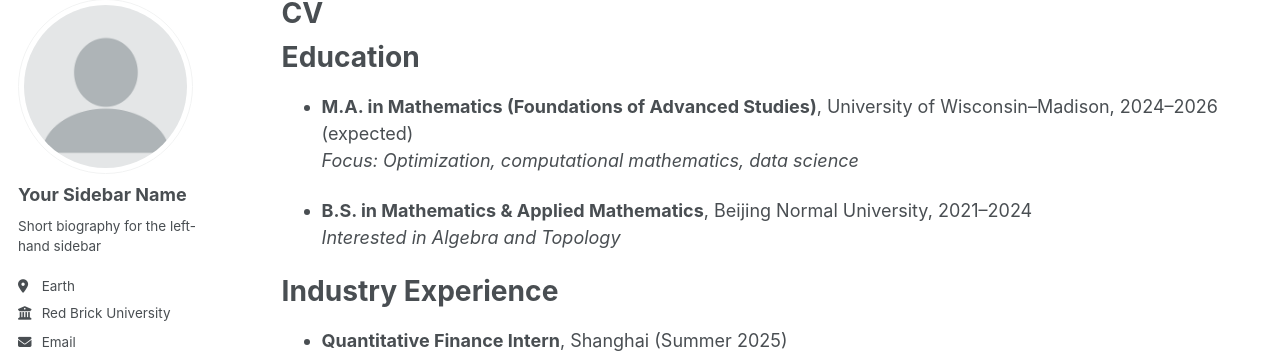
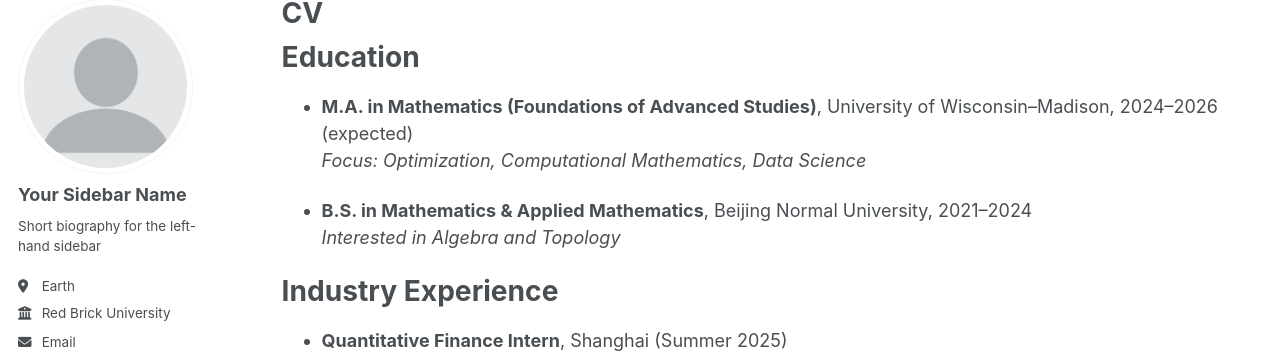
Before and after one commit to Joel-Wang-Math/Yingzhou-Wang, a Jekyll site: the page built from _pages/cv.md, in a window 1280 px wide and 900 px high. Shown: the part 100-453 px from the top of the window. Built offline with Jekyll 4.4.1, drawn with Linux system fonts in a browser that asks for light colours; some web fonts are replaced; a script that is not in the unit is left out.

```diff
--- a/_pages/cv.md
+++ b/_pages/cv.md
@@ -12,7 +12,7 @@ redirect_from:
 Education
 ======
 * **M.A. in Mathematics (Foundations of Advanced Studies)**, University of Wisconsin–Madison, 2024–2026 (expected)
-  *Focus: Optimization, computational mathematics, data science*
+  *Focus: Optimization, Computational Mathematics, Data Science*
 
 * **B.S. in Mathematics & Applied Mathematics**, Beijing Normal University, 2021–2024
   *Interested in Algebra and Topology*
```
